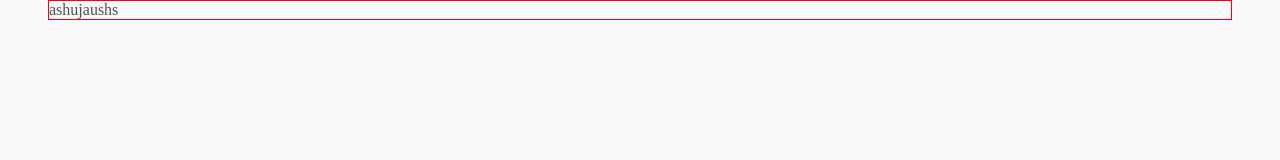
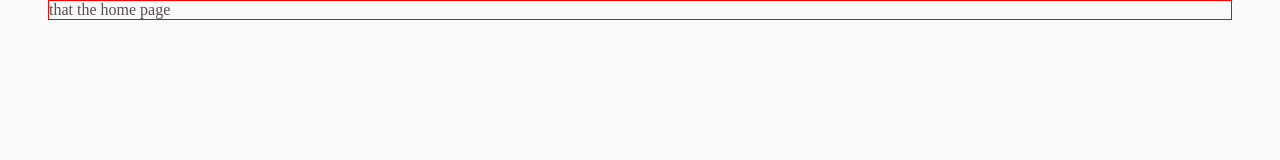
Before and after one commit to guicoelhodev/ignite_frontend_2022, a React (Vite) app in the folder challenger-02/: page / in a window 1280 px wide. Shown: the top 160 px of the page. Built offline with nearby package versions, Linux system fonts and the light colour scheme.

Commit message:
feat: configure react-router routes

```diff
--- a/challenger-02/package.json
+++ b/challenger-02/package.json
@@ -13,11 +13,13 @@
     "react": "^18.2.0",
     "react-dom": "^18.2.0",
     "react-icons": "^4.7.1",
+    "react-router-dom": "^6.4.4",
     "styled-components": "^5.3.6"
   },
   "devDependencies": {
     "@types/react": "^18.0.24",
     "@types/react-dom": "^18.0.8",
+    "@types/react-router": "^5.1.19",
     "@vitejs/plugin-react": "^2.2.0",
     "typescript": "^4.6.4",
     "vite": "^3.2.3"
--- a/challenger-02/src/app/index.tsx
+++ b/challenger-02/src/app/index.tsx
@@ -1,6 +1,7 @@
 import React from "react";
 import { ThemeProvider } from "styled-components";
 import { Layout } from "../components/UI/Layout";
+import { Routes } from "../routes";
 import { defaultStyleTheme } from "../styles/default";
 import { GlobalStyle } from "../styles/global";
 
@@ -9,9 +10,7 @@ export const App: React.FC = () => {
     <>
       <ThemeProvider theme={defaultStyleTheme}>
         <GlobalStyle />
-        <Layout>
-          <p>ashujaushs</p>
-        </Layout>
+        <Routes />
       </ThemeProvider>
     </>
   );
--- /dev/null
+++ b/challenger-02/src/pages/Home/index.tsx
@@ -0,0 +1,13 @@
+import React from "react";
+import { Layout } from "../../components/UI/Layout";
+import * as S from "./style";
+
+export const Home: React.FC = () => {
+  return (
+    <Layout>
+      <S.Container>
+        <p>that the home page</p>
+      </S.Container>
+    </Layout>
+  );
+};
--- /dev/null
+++ b/challenger-02/src/pages/Home/style.ts
@@ -0,0 +1,5 @@
+import styled from "styled-components";
+
+export const Container = styled.div`
+  width: 100%;
+`;
--- /dev/null
+++ b/challenger-02/src/routes/index.tsx
@@ -0,0 +1,19 @@
+import React from "react";
+import {
+  createBrowserRouter,
+  RouterProvider,
+  Route,
+  Link,
+} from "react-router-dom";
+import { Home } from "../pages/Home";
+
+const router = createBrowserRouter([
+  {
+    path: "/",
+    element: <Home />,
+  },
+]);
+
+export const Routes: React.FC = () => {
+  return <RouterProvider router={router} />;
+};
```
Also changed, not shown: 1 other file (tests, documents, lock files or other folders).
